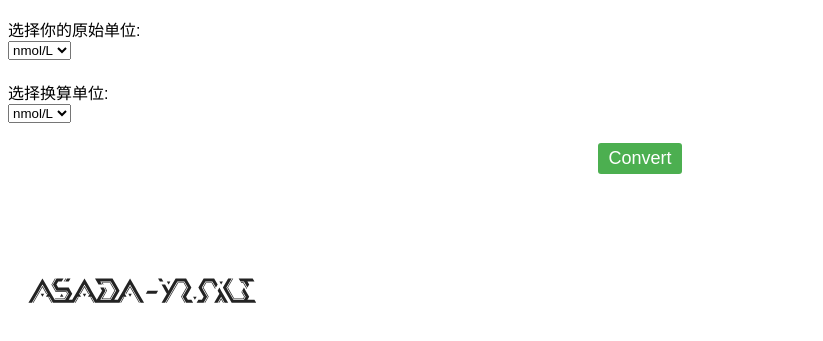
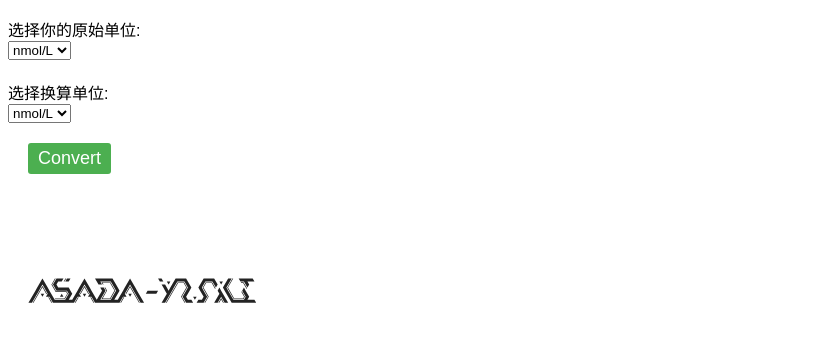
Before and after one commit to Asada-Yuki/E2-Hormone-Unit-Converter, a plain HTML site: page index.html in a window 1280 px wide. Shown: the part 137-478 px from the top of the page, without its empty margins (0-823 px from the left). Drawn offline with Linux system fonts and the light colour scheme.

Commit message:
index.html

```diff
--- a/index.html
+++ b/index.html
@@ -17,7 +17,7 @@
       }
       input[type="submit"] {
         display: block;
-        margin: 20px auto;
+        margin: 20px 20px;
         padding: 5px 10px;
         font-size: 18px;
         background-color: #4CAF50;
```
